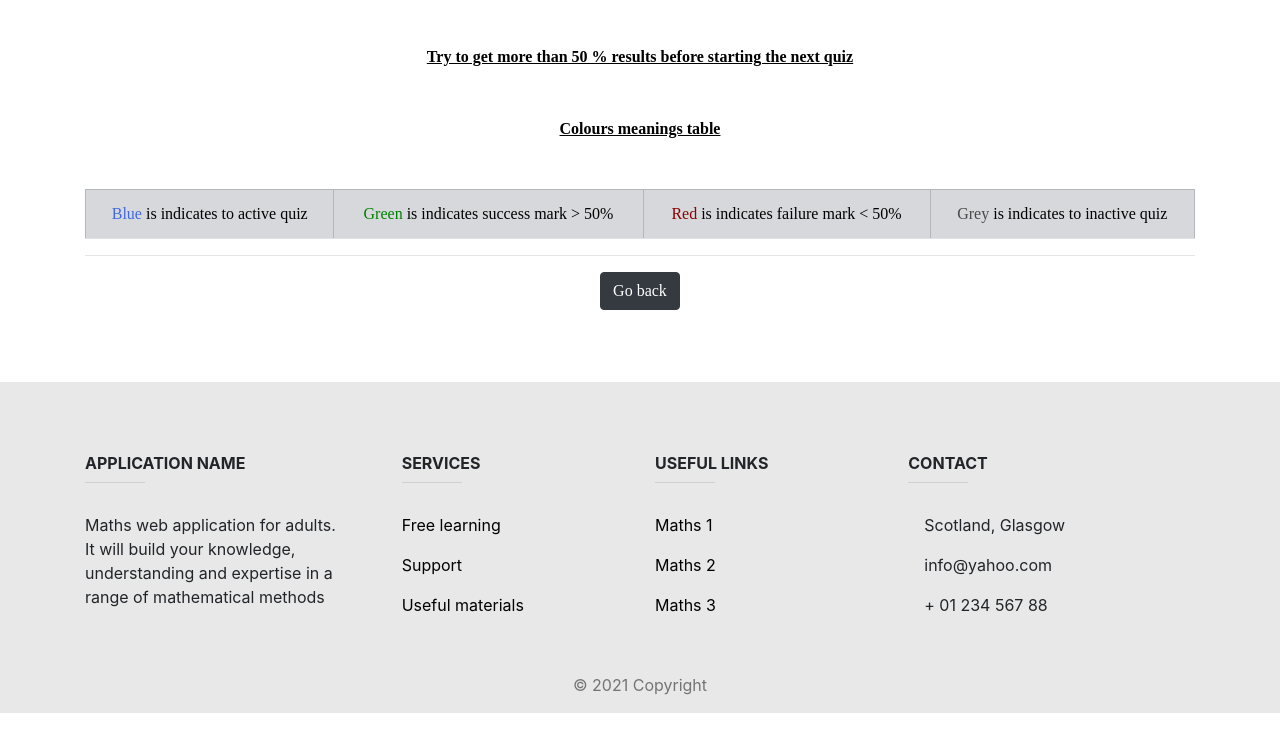
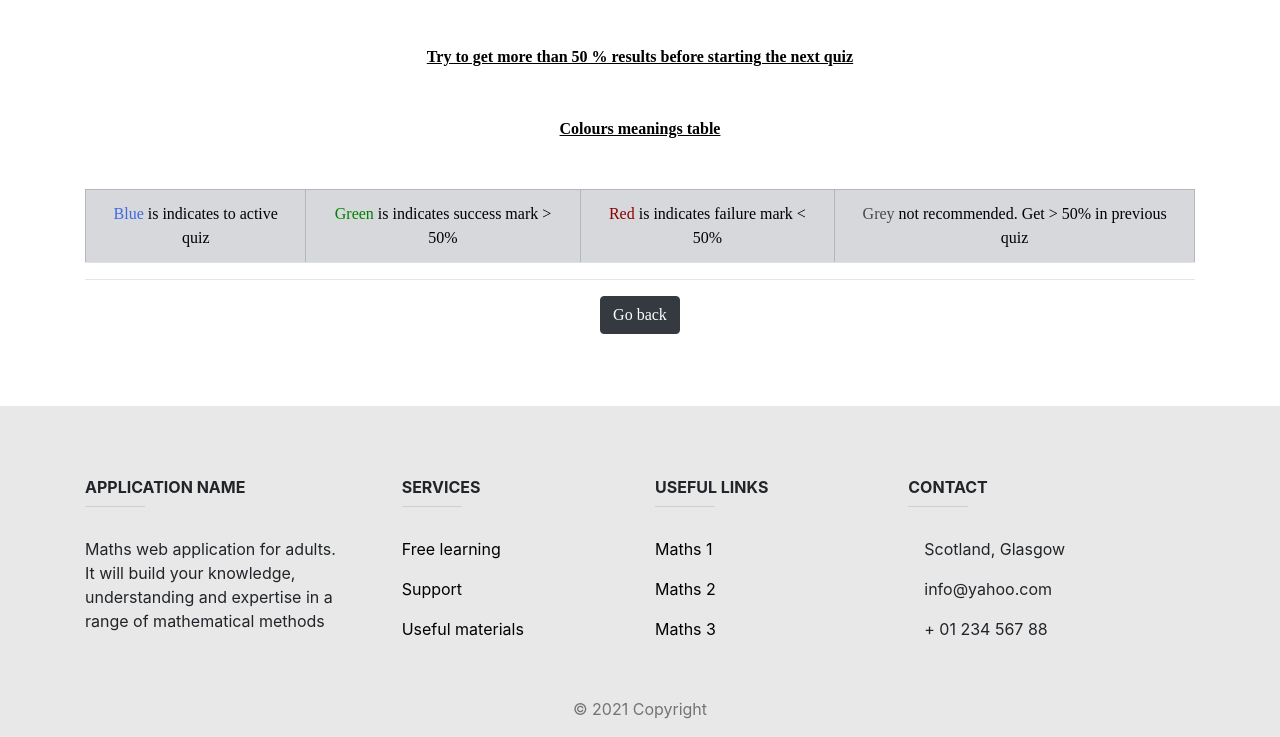
Before and after one commit to mohamedlafiteh/learning-system-project, a Django app: page /quizes/1 in a window 1280 px wide. Shown: the part 163-900 px from the top of the page. Before the commit the page ends 876 px from the top, so only its background shows below. Run offline with Django 3.2, Linux system fonts and the light colour scheme; data comes from the database, SQL or seed files in the repository; some libraries are stand-ins or nearby versions.

Commit message:
FIx quiz syntax

```diff
--- a/quizes/templates/quizes/main.html
+++ b/quizes/templates/quizes/main.html
@@ -19,7 +19,7 @@
         <td class="text-font"><span style="color: #4169E1">Blue </span>is indicates to active quiz</td>
       <td class="text-font"><span style="color:  #008000;">Green</span> is indicates success mark > 50%</td>
       <td class="text-font"><span style="color: darkred;">Red </span>is indicates failure mark < 50%</td>
-        <td class="text-font"><span style="color: #484848;">Grey </span>is indicates to inactive quiz</td>
+        <td class="text-font"><span style="color: #484848;">Grey </span>not recommended. Get > 50% in previous quiz</td>
     </tr>
     <tr>
   </tbody>
```
